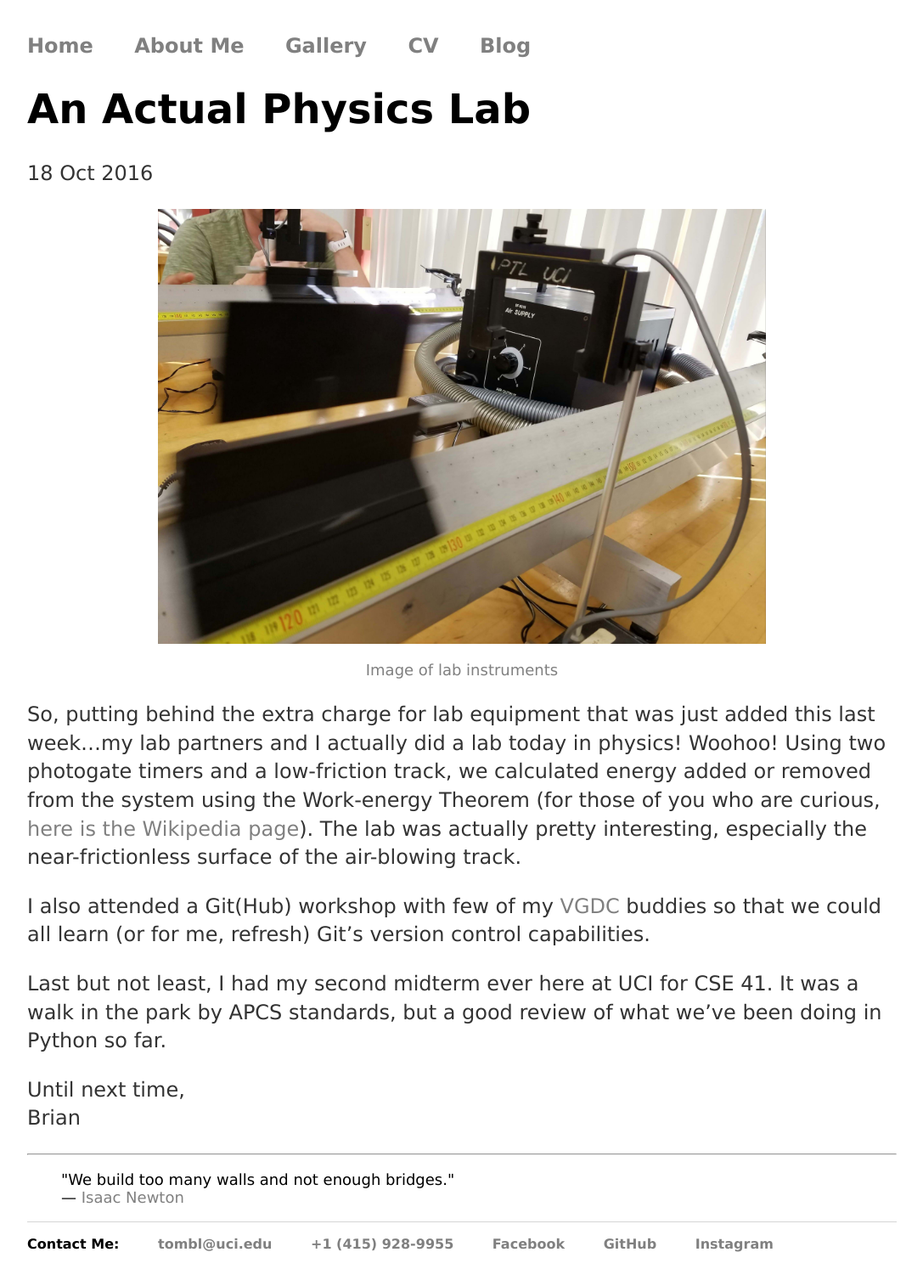
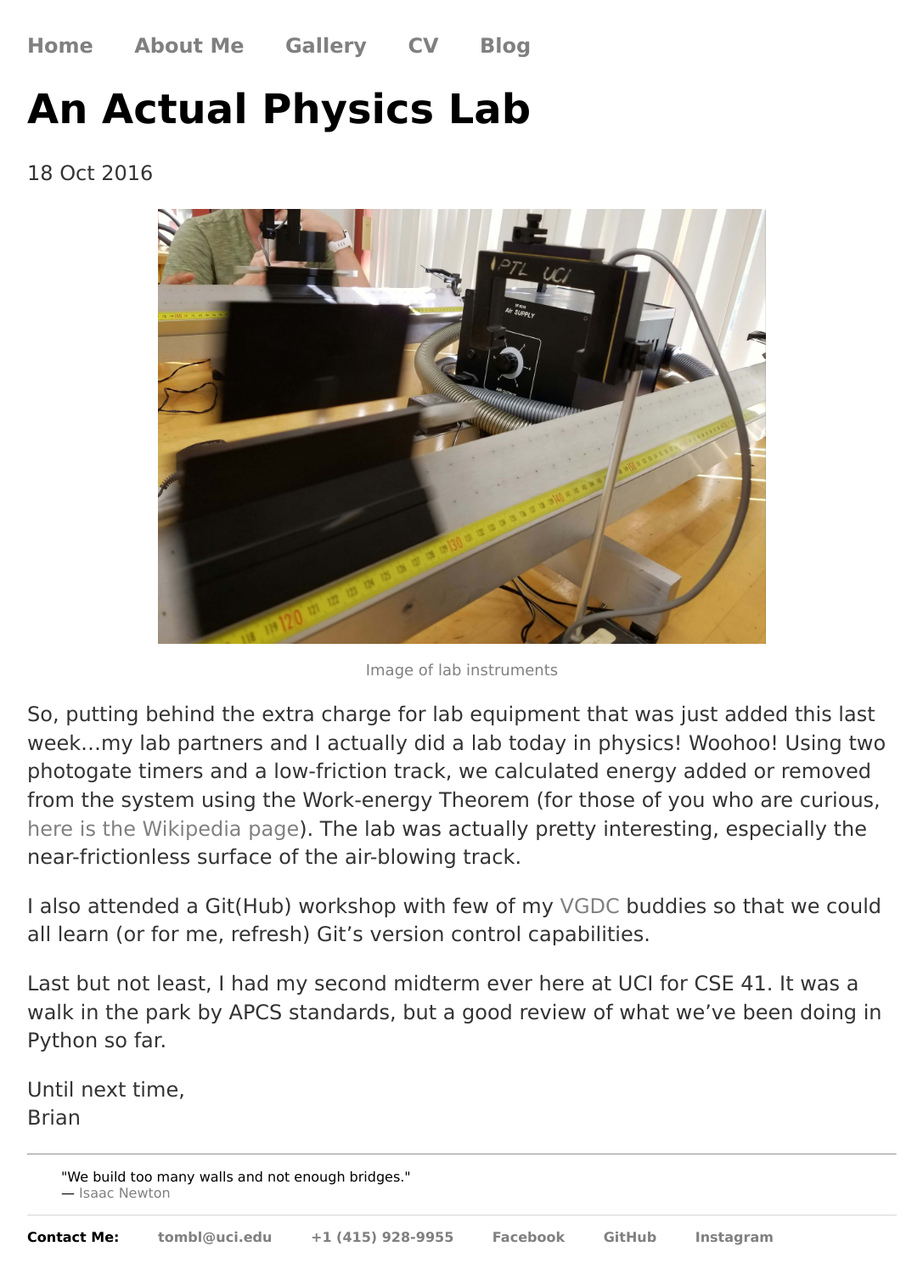
Before and after one commit to BTx123/BTx123.github.io, a Jekyll site: the page built from _posts/2016-10-18-an-actual-physics-lab.md, in a window 1280 px wide. Shown: the whole page at 85% size, without its empty margins (96-1183 px from the left). Built offline with Jekyll 4.4.1, drawn with Linux system fonts in a browser that asks for light colours.

Commit message:
Update css with quote class

```diff
--- a/css/main.css
+++ b/css/main.css
@@ -44,8 +44,8 @@
     line-height: 1.4em; /* spacing between lines */
     color: #333;
 }
-
-blockquote {
+/* formatting for quotes */
+.quote {
     font-size: large;
 }
 
```
